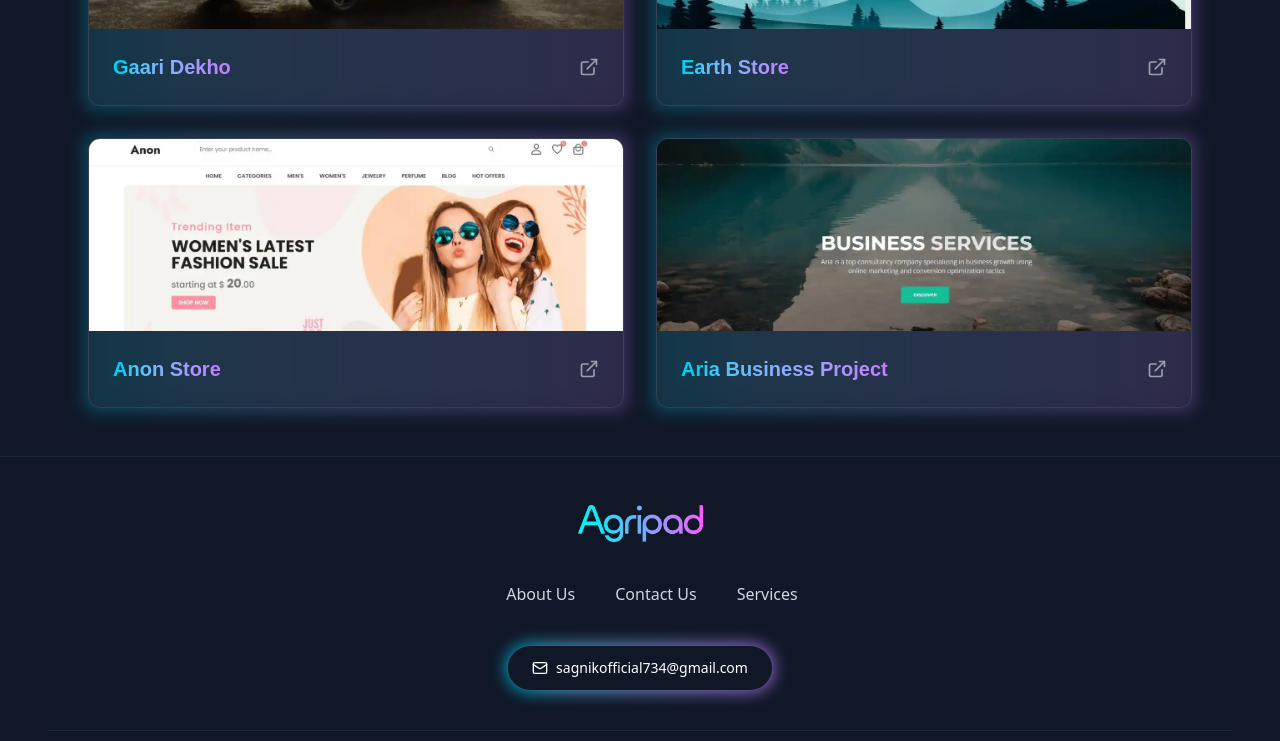
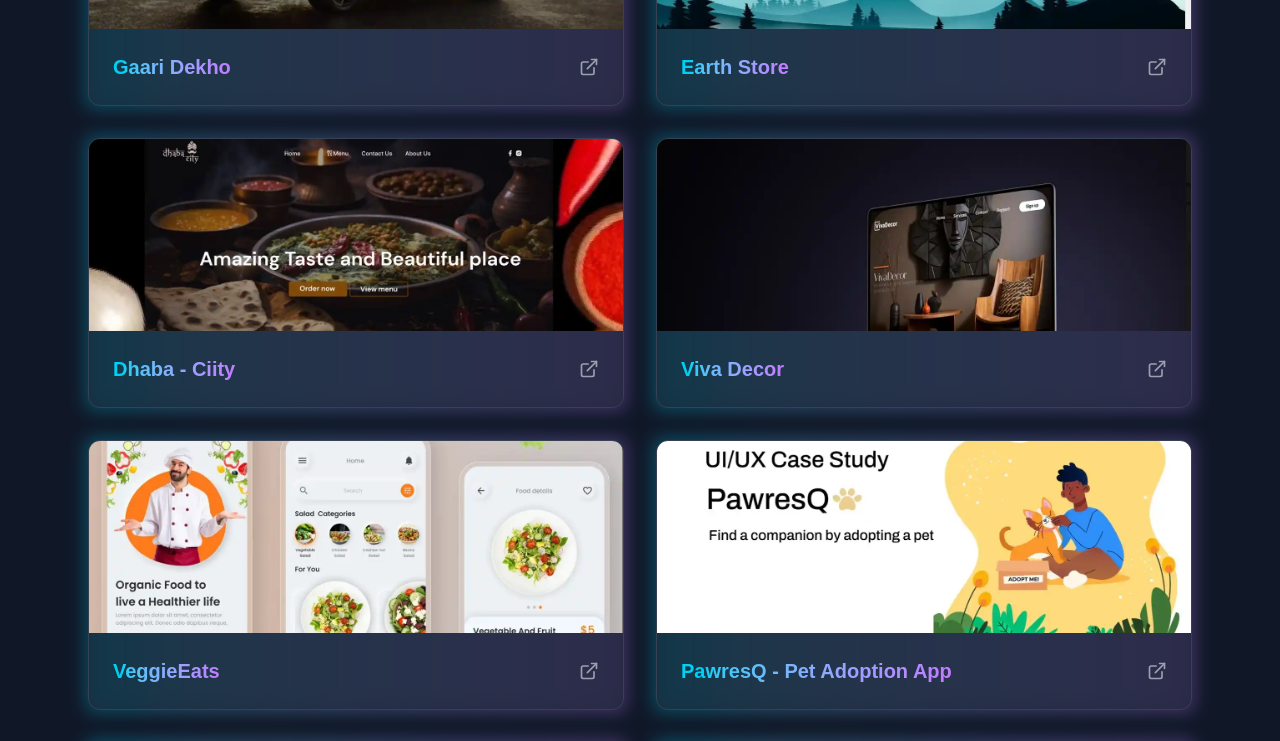
Before and after one commit to SM0718/teamPortfolio, a React (Vite) app: page /portfolio/0 in a window 1280 px wide. Shown: the part 380-1121 px from the top of the page. Built offline with nearby package versions, Linux system fonts and the light colour scheme; a web font is replaced by a local one.

Commit message:
Added More Projects

```diff
--- a/src/pages/PortfolioPage.jsx
+++ b/src/pages/PortfolioPage.jsx
@@ -38,6 +38,30 @@ const PortfolioPage = () => {
             link: "https://earthstore.netlify.app/"
           },
           {
+            name: "Dhaba - Ciity",
+            description: "Mobile banking application UI/UX",
+            image: "/./sara/sara1.webp",
+            link: "https://www.behance.net/gallery/203127543/Dhaba-Ciity"
+          },
+          {
+            name: "Viva Decor",
+            description: "Comprehensive website design for online education",
+            image: "/./sara/sara2.webp",
+            link: "https://www.behance.net/gallery/202916751/Viva-Decor"
+          },
+          {
+            name: "VeggieEats",
+            description: "Mobile app design for workout tracking",
+            image: "/./sara/sara3.webp",
+            link: "https://www.behance.net/gallery/185183811/VeggieEats"
+          },
+          {
+            name: "PawresQ - Pet Adoption App",
+            description: "Modern UI refresh for travel platform",
+            image: "/./sara/sara4.webp",
+            link: "https://www.behance.net/gallery/183141803/PawresQ-Pet-Adoption-App"
+          },
+          {
             name: "Anon Store",
             description: "React & Node.js based project management tool",
             image: "/./sagnik/sagnik3.webp",
@@ -75,6 +99,30 @@ const PortfolioPage = () => {
             description: "Modern UI refresh for travel platform",
             image: "/./sara/sara4.webp",
             link: "https://www.behance.net/gallery/183141803/PawresQ-Pet-Adoption-App"
+          },
+          {
+            name: "Gaari Dekho",
+            description: "Custom Shopify store with advanced features",
+            image: "/./sagnik/sagnik1.webp",
+            link: "https://gaaridekho.netlify.app/"
+          },
+          {
+            name: "Earth Store",
+            description: "MERN stack application with real-time updates",
+            image: "/./sagnik/sagnik2.webp",
+            link: "https://earthstore.netlify.app/"
+          },
+          {
+            name: "Anon Store",
+            description: "React & Node.js based project management tool",
+            image: "/./sagnik/sagnik3.webp",
+            link: "https://anondemo.netlify.app/"
+          },
+          {
+            name: "Aria Business Project",
+            description: "Full-stack application with payment integration",
+            image: "/./sagnik/sagnik4.webp",
+            link: "https://aria-project.netlify.app/"
           }
         ];
       case 'Graphics Designer':
@@ -86,10 +134,58 @@ const PortfolioPage = () => {
             link: "https://www.behance.net/gallery/195612903/FlyerPoster-Design-For-CupCakes"
           },
           {
+            name: "Dhaba - Ciity",
+            description: "Mobile banking application UI/UX",
+            image: "/./sara/sara1.webp",
+            link: "https://www.behance.net/gallery/203127543/Dhaba-Ciity"
+          },
+          {
+            name: "Viva Decor",
+            description: "Comprehensive website design for online education",
+            image: "/./sara/sara2.webp",
+            link: "https://www.behance.net/gallery/202916751/Viva-Decor"
+          },
+          {
+            name: "VeggieEats",
+            description: "Mobile app design for workout tracking",
+            image: "/./sara/sara3.webp",
+            link: "https://www.behance.net/gallery/185183811/VeggieEats"
+          },
+          {
+            name: "PawresQ - Pet Adoption App",
+            description: "Modern UI refresh for travel platform",
+            image: "/./sara/sara4.webp",
+            link: "https://www.behance.net/gallery/183141803/PawresQ-Pet-Adoption-App"
+          },
+          {
             name: "Harmony Blends | Brand Design",
             description: "Print and digital menu designs",
             image: "/./apu/apu2.webp",
             link: "https://www.behance.net/gallery/192674355/HARMONY-BLENDS-BRAND-DESIGN"
+          },
+          {
+            name: "Gaari Dekho",
+            description: "Custom Shopify store with advanced features",
+            image: "/./sagnik/sagnik1.webp",
+            link: "https://gaaridekho.netlify.app/"
+          },
+          {
+            name: "Earth Store",
+            description: "MERN stack application with real-time updates",
+            image: "/./sagnik/sagnik2.webp",
+            link: "https://earthstore.netlify.app/"
+          },
+          {
+            name: "Anon Store",
+            description: "React & Node.js based project management tool",
+            image: "/./sagnik/sagnik3.webp",
+            link: "https://anondemo.netlify.app/"
+          },
+          {
+            name: "Aria Business Project",
+            description: "Full-stack application with payment integration",
+            image: "/./sagnik/sagnik4.webp",
+            link: "https://aria-project.netlify.app/"
           },
           {
             name: "Urban Boutique's Social Media Posts",
```
